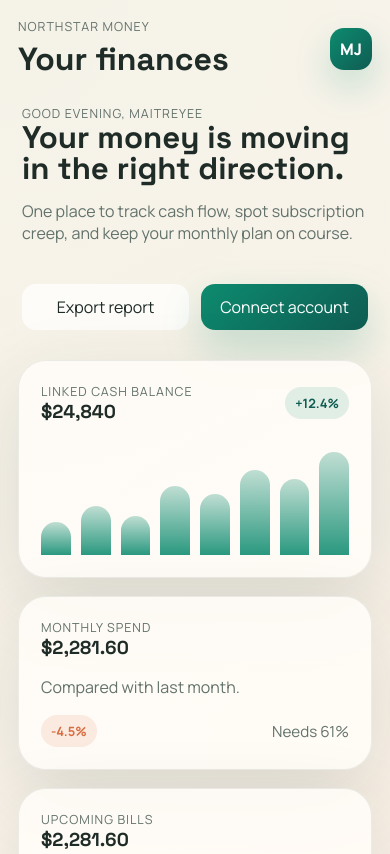
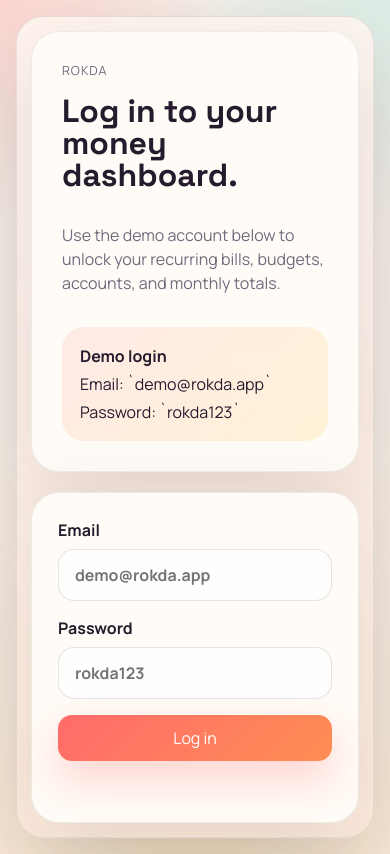
Before and after one commit to netizen-mj/financial, a plain HTML site: page index.html in a window 390 px wide. Shown: the top 854 px of the page. Drawn offline with Linux system fonts and the light colour scheme.

Commit message:
Rebrand app as Rokda mobile

```diff
--- a/app.js
+++ b/app.js
@@ -58,6 +58,11 @@ const financialSnapshot = {
   ]
 };
 
+const demoCredentials = {
+  email: "demo@rokda.app",
+  password: "rokda123"
+};
+
 const currency = new Intl.NumberFormat("en-US", {
   style: "currency",
   currency: "USD",
@@ -71,6 +76,51 @@ const currencyPrecise = new Intl.NumberFormat("en-US", {
 
 function setText(id, value) {
   document.getElementById(id).textContent = value;
+}
+
+function setupAuth() {
+  const authShell = document.getElementById("auth-shell");
+  const appShell = document.getElementById("app-shell");
+  const loginForm = document.getElementById("login-form");
+  const emailInput = document.getElementById("email-input");
+  const passwordInput = document.getElementById("password-input");
+  const authError = document.getElementById("auth-error");
+  const logoutButtons = [
+    document.getElementById("logout-button-desktop"),
+    document.getElementById("logout-button-mobile")
+  ];
+
+  function showApp() {
+    authShell.classList.add("hidden");
+    appShell.classList.remove("hidden");
+  }
+
+  function showAuth() {
+    appShell.classList.add("hidden");
+    authShell.classList.remove("hidden");
+    loginForm.reset();
+    authError.textContent = "";
+  }
+
+  function handleLogin(event) {
+    event.preventDefault();
+    const email = emailInput.value.trim().toLowerCase();
+    const password = passwordInput.value;
+
+    if (email === demoCredentials.email && password === demoCredentials.password) {
+      authError.textContent = "";
+      showApp();
+      return;
+    }
+
+    authError.textContent = "Use the demo login shown on the left to enter the app.";
+  }
+
+  loginForm.addEventListener("submit", handleLogin);
+
+  logoutButtons.forEach((button) => {
+    button.addEventListener("click", showAuth);
+  });
 }
 
 function renderOverview() {
@@ -301,3 +351,4 @@ renderBudgetDetails();
 renderGoals();
 renderAccounts();
 setupNavigation();
+setupAuth();
--- a/index.html
+++ b/index.html
@@ -3,7 +3,7 @@
   <head>
     <meta charset="UTF-8" />
     <meta name="viewport" content="width=device-width, initial-scale=1.0" />
-    <title>Northstar Money</title>
+    <title>Rokda</title>
     <link rel="preconnect" href="https://fonts.googleapis.com" />
     <link rel="preconnect" href="https://fonts.gstatic.com" crossorigin />
     <link
@@ -13,14 +13,44 @@
     <link rel="stylesheet" href="./styles.css" />
   </head>
   <body>
-    <div class="app-shell">
+    <div class="auth-shell" id="auth-shell">
+      <section class="auth-panel">
+        <div class="auth-copy">
+          <p class="eyebrow">Rokda</p>
+          <h1>Log in to your money dashboard.</h1>
+          <p class="muted">
+            Use the demo account below to unlock your recurring bills, budgets,
+            accounts, and monthly totals.
+          </p>
+          <div class="auth-hint">
+            <strong>Demo login</strong>
+            <span>Email: `demo@rokda.app`</span>
+            <span>Password: `rokda123`</span>
+          </div>
+        </div>
+        <form class="auth-card" id="login-form">
+          <label class="auth-field">
+            <span>Email</span>
+            <input id="email-input" name="email" type="email" placeholder="demo@rokda.app" required />
+          </label>
+          <label class="auth-field">
+            <span>Password</span>
+            <input id="password-input" name="password" type="password" placeholder="rokda123" required />
+          </label>
+          <button class="primary-button auth-submit" type="submit">Log in</button>
+          <p class="auth-error" id="auth-error" aria-live="polite"></p>
+        </form>
+      </section>
+    </div>
+
+    <div class="app-shell hidden" id="app-shell">
       <div class="app-frame">
         <aside class="sidebar">
           <div class="brand-block">
             <div class="brand-mark">N</div>
             <div>
               <p class="eyebrow">Personal finance</p>
-              <h1>Northstar</h1>
+              <h1>Rokda</h1>
             </div>
           </div>
 
@@ -53,10 +83,10 @@
         <main class="dashboard">
           <header class="mobile-topbar">
             <div>
-              <p class="eyebrow">Northstar Money</p>
+              <p class="eyebrow">Rokda</p>
               <h1 class="mobile-title">Your finances</h1>
             </div>
-            <button class="avatar-chip" type="button">MJ</button>
+            <button class="avatar-chip" id="logout-button-mobile" type="button">MJ</button>
           </header>
 
         <section class="view active" data-view-panel="overview">
@@ -70,7 +100,7 @@
               </p>
             </div>
             <div class="hero-actions">
-              <button class="secondary-button" type="button">Export report</button>
+              <button class="secondary-button" id="logout-button-desktop" type="button">Log out</button>
               <button class="primary-button" type="button" data-view-link="accounts">Connect account</button>
             </div>
           </header>
--- a/styles.css
+++ b/styles.css
@@ -1,18 +1,20 @@
 :root {
   color-scheme: light;
-  --bg: #f4efe7;
-  --bg-accent: #efe4d5;
-  --surface: rgba(255, 252, 247, 0.88);
-  --surface-strong: #fffaf4;
-  --surface-dark: #14312b;
-  --text: #1e2b27;
-  --muted: #62726b;
-  --line: rgba(30, 43, 39, 0.1);
-  --brand: #0d8b6f;
-  --brand-deep: #0f5c52;
-  --warn: #d96c3f;
-  --danger: #bb4d44;
-  --shadow: 0 24px 80px rgba(19, 49, 43, 0.12);
+  --bg: #fff5eb;
+  --bg-accent: #ffe1d1;
+  --surface: rgba(255, 252, 248, 0.92);
+  --surface-strong: #fffdf9;
+  --surface-dark: #20162a;
+  --text: #251b2d;
+  --muted: #74687e;
+  --line: rgba(37, 27, 45, 0.09);
+  --brand: #ff6b6b;
+  --brand-deep: #ff8e53;
+  --accent-two: #ffd166;
+  --accent-three: #6dd3ce;
+  --warn: #ff8a5b;
+  --danger: #d94f70;
+  --shadow: 0 28px 90px rgba(68, 32, 74, 0.14);
 }
 
 * {
@@ -25,43 +27,147 @@ body {
   font-family: "Manrope", sans-serif;
   color: var(--text);
   background:
-    radial-gradient(circle at top left, rgba(13, 139, 111, 0.12), transparent 28%),
-    radial-gradient(circle at right 20%, rgba(217, 108, 63, 0.11), transparent 22%),
-    linear-gradient(180deg, #f9f2e7 0%, var(--bg) 52%, #efe6d8 100%);
+    radial-gradient(circle at top left, rgba(255, 107, 107, 0.22), transparent 24%),
+    radial-gradient(circle at top right, rgba(109, 211, 206, 0.22), transparent 24%),
+    radial-gradient(circle at bottom center, rgba(255, 209, 102, 0.2), transparent 28%),
+    linear-gradient(180deg, #fff7f0 0%, var(--bg) 52%, #ffeede 100%);
 }
 
 button {
   font: inherit;
 }
 
+.hidden {
+  display: none !important;
+}
+
+.auth-shell {
+  min-height: 100vh;
+  padding: 24px;
+  display: grid;
+  place-items: center;
+}
+
+.auth-panel {
+  width: min(980px, 100%);
+  display: grid;
+  grid-template-columns: 1.1fr 0.9fr;
+  gap: 20px;
+  padding: 22px;
+  border-radius: 40px;
+  background: linear-gradient(180deg, rgba(255, 247, 240, 0.92), rgba(255, 238, 222, 0.88));
+  border: 1px solid rgba(20, 49, 43, 0.08);
+  box-shadow: 0 36px 120px rgba(19, 49, 43, 0.16);
+}
+
+.auth-copy,
+.auth-card {
+  border-radius: 28px;
+  background: var(--surface);
+  box-shadow: var(--shadow);
+  border: 1px solid rgba(20, 49, 43, 0.08);
+}
+
+.auth-copy {
+  padding: 30px;
+  display: grid;
+  gap: 16px;
+  align-content: start;
+}
+
+.auth-copy h1 {
+  margin: 0;
+  font-family: "Space Grotesk", sans-serif;
+  font-size: clamp(2rem, 4vw, 3.3rem);
+  line-height: 1;
+}
+
+.auth-hint {
+  display: grid;
+  gap: 6px;
+  padding: 18px;
+  border-radius: 22px;
+  background: linear-gradient(135deg, rgba(255, 107, 107, 0.12), rgba(255, 209, 102, 0.22));
+}
+
+.auth-card {
+  padding: 26px;
+  display: grid;
+  gap: 16px;
+  align-content: center;
+}
+
+.auth-field {
+  display: grid;
+  gap: 8px;
+  font-weight: 700;
+  color: var(--text);
+}
+
+.auth-field input {
+  width: 100%;
+  border: 1px solid rgba(20, 49, 43, 0.12);
+  border-radius: 16px;
+  padding: 14px 16px;
+  background: rgba(255, 255, 255, 0.8);
+  color: var(--text);
+  font: inherit;
+}
+
+.auth-field input:focus {
+  outline: 2px solid rgba(255, 107, 107, 0.18);
+  border-color: rgba(255, 107, 107, 0.45);
+}
+
+.auth-submit {
+  width: 100%;
+  justify-content: center;
+}
+
+.auth-error {
+  min-height: 1.2rem;
+  margin: 0;
+  color: var(--danger);
+  font-size: 0.92rem;
+}
+
 .app-shell {
   min-height: 100vh;
-  padding: 18px;
+  padding: 20px 0;
+  display: grid;
+  place-items: center;
 }
 
 .app-frame {
-  display: grid;
-  grid-template-columns: 300px minmax(0, 1fr);
-  max-width: 1280px;
-  margin: 0 auto;
-  border-radius: 36px;
+  width: min(430px, calc(100vw - 20px));
+  min-height: min(880px, calc(100vh - 24px));
+  display: block;
+  border-radius: 38px;
   overflow: hidden;
-  border: 1px solid rgba(20, 49, 43, 0.08);
-  background: rgba(255, 248, 240, 0.7);
-  box-shadow: 0 36px 120px rgba(19, 49, 43, 0.16);
+  border: 8px solid #1f1628;
+  background:
+    linear-gradient(180deg, rgba(255, 251, 247, 0.98), rgba(255, 241, 231, 0.98));
+  box-shadow:
+    0 20px 40px rgba(31, 22, 40, 0.2),
+    0 60px 120px rgba(31, 22, 40, 0.22);
+  position: relative;
 }
 
-.page-shell {
-  display: grid;
-  grid-template-columns: 300px minmax(0, 1fr);
-  min-height: 100vh;
+.app-frame::before {
+  content: "";
+  position: absolute;
+  top: 14px;
+  left: 50%;
+  transform: translateX(-50%);
+  width: 120px;
+  height: 28px;
+  border-radius: 999px;
+  background: #1f1628;
+  z-index: 2;
 }
 
 .sidebar {
-  padding: 28px;
-  border-right: 1px solid var(--line);
-  background: rgba(255, 250, 243, 0.7);
-  backdrop-filter: blur(18px);
+  display: none;
 }
 
 .brand-block,
@@ -150,7 +256,7 @@ button {
 }
 
 .sidebar-card.highlight {
-  background: linear-gradient(180deg, rgba(13, 139, 111, 0.1), rgba(255, 250, 244, 0.9));
+  background: linear-gradient(135deg, rgba(255, 107, 107, 0.12), rgba(109, 211, 206, 0.18));
 }
 
 .muted {
@@ -172,7 +278,7 @@ button {
   height: 100%;
   width: 0;
   border-radius: inherit;
-  background: linear-gradient(90deg, var(--brand), #64c7af);
+  background: linear-gradient(90deg, var(--brand), var(--accent-three));
 }
 
 .ghost-button,
@@ -187,7 +293,7 @@ button {
 .secondary-button {
   padding: 12px 14px;
   border-radius: 14px;
-  background: rgba(255, 255, 255, 0.75);
+  background: rgba(255, 255, 255, 0.78);
   color: var(--text);
 }
 
@@ -196,7 +302,7 @@ button {
   border-radius: 14px;
   color: white;
   background: linear-gradient(135deg, var(--brand), var(--brand-deep));
-  box-shadow: 0 18px 40px rgba(13, 139, 111, 0.22);
+  box-shadow: 0 18px 40px rgba(255, 107, 107, 0.28);
 }
 
 .text-button {
@@ -206,12 +312,12 @@ button {
 }
 
 .dashboard {
-  padding: 28px;
+  padding: 56px 16px 100px;
 }
 
 .mobile-topbar,
 .mobile-tabbar {
-  display: none;
+  display: block;
 }
 
 .mobile-title {
@@ -224,7 +330,7 @@ button {
   height: 42px;
   border: 0;
   border-radius: 14px;
-  background: linear-gradient(135deg, var(--brand), var(--brand-deep));
+  background: linear-gradient(135deg, var(--accent-three), #57b8ff);
   color: #fff;
   font-weight: 800;
   box-shadow: 0 16px 36px rgba(13, 139, 111, 0.22);
@@ -239,6 +345,7 @@ button {
 }
 
 .hero {
+  flex-direction: column;
   justify-content: space-between;
   gap: 24px;
   margin-bottom: 22px;
@@ -246,9 +353,9 @@ button {
 }
 
 .hero h2 {
-  font-size: clamp(2rem, 3vw, 3.4rem);
+  font-size: clamp(2rem, 8vw, 2.8rem);
   line-height: 1;
-  max-width: 11ch;
+  max-width: none;
 }
 
 .hero-copy {
@@ -258,7 +365,9 @@ button {
 
 .hero-actions {
   gap: 12px;
-  align-self: flex-start;
+  align-self: stretch;
+  width: 100%;
+  flex-wrap: wrap;
 }
 
 .hero-grid,
@@ -270,12 +379,12 @@ button {
 }
 
 .hero-grid {
-  grid-template-columns: 1.4fr 1fr 1fr;
+  grid-template-columns: 1fr;
   margin-bottom: 18px;
 }
 
 .content-grid {
-  grid-template-columns: 1.2fr 0.8fr 0.8fr;
+  grid-template-columns: 1fr;
 }
 
 .single-column-grid {
@@ -283,16 +392,17 @@ button {
 }
 
 .goal-grid {
-  grid-template-columns: 1.1fr 0.9fr;
+  grid-template-columns: 1fr;
 }
 
 .panel {
-  padding: 22px;
+  padding: 20px;
+  border-radius: 24px;
 }
 
 .large-panel,
 .wide-panel {
-  grid-column: span 2;
+  grid-column: span 1;
 }
 
 .panel-heading,
@@ -314,12 +424,12 @@ button {
 
 .trend-pill.positive,
 .section-tag {
-  background: rgba(13, 139, 111, 0.12);
-  color: var(--brand-deep);
+  background: rgba(109, 211, 206, 0.18);
+  color: #167a73;
 }
 
 .trend-pill.negative {
-  background: rgba(217, 108, 63, 0.12);
+  background: rgba(255, 107, 107, 0.14);
   color: var(--warn);
 }
 
@@ -347,7 +457,7 @@ button {
 .sparkline span {
   display: block;
   border-radius: 999px 999px 10px 10px;
-  background: linear-gradient(180deg, rgba(13, 139, 111, 0.26), rgba(13, 139, 111, 0.88));
+  background: linear-gradient(180deg, rgba(255, 107, 107, 0.26), rgba(255, 142, 83, 0.9));
 }
 
 .sparkline span:nth-child(1) { height: 30%; }
@@ -399,7 +509,7 @@ button {
   display: block;
   height: 100%;
   border-radius: inherit;
-  background: linear-gradient(90deg, var(--brand), #57c0a7);
+  background: linear-gradient(90deg, var(--brand), var(--accent-three));
 }
 
 .progress-fill.warn {
@@ -436,7 +546,7 @@ button {
   border: 1px solid var(--line);
   border-radius: 22px;
   padding: 16px;
-  background: rgba(255, 255, 255, 0.55);
+  background: linear-gradient(180deg, rgba(255, 255, 255, 0.84), rgba(255, 241, 231, 0.84));
 }
 
 .institution-card strong,
@@ -460,7 +570,7 @@ button {
   border-radius: 50%;
   background:
     radial-gradient(circle at center, var(--surface-strong) 48%, transparent 49%),
-    conic-gradient(var(--brand) 0deg, var(--brand) var(--ring-angle), rgba(20, 49, 43, 0.08) var(--ring-angle), rgba(20, 49, 43, 0.08) 360deg);
+    conic-gradient(var(--brand) 0deg, var(--accent-three) var(--ring-angle), rgba(20, 49, 43, 0.08) var(--ring-angle), rgba(20, 49, 43, 0.08) 360deg);
   display: grid;
   place-items: center;
 }
@@ -495,55 +605,27 @@ button {
   color: var(--brand-deep);
 }
 
-@media (max-width: 1100px) {
-  .page-shell,
-  .hero-grid,
-  .content-grid,
-  .goal-grid {
-    grid-template-columns: 1fr;
+@media (max-width: 900px) {
+  .auth-shell {
+    padding: 16px;
   }
 
-  .sidebar {
-    border-right: 0;
-    border-bottom: 1px solid var(--line);
+  .auth-panel {
+    grid-template-columns: 1fr;
+    border-radius: 28px;
+    padding: 14px;
   }
 
-  .large-panel,
-  .wide-panel {
-    grid-column: span 1;
-  }
-
-  .hero {
-    flex-direction: column;
-    align-items: flex-start;
-  }
-
-  .view-hero {
-    flex-direction: column;
-  }
-}
-
-@media (max-width: 900px) {
   .app-shell {
     padding: 0;
   }
 
   .app-frame {
-    max-width: 430px;
+    width: 100vw;
     min-height: 100vh;
-    display: block;
     border-radius: 0;
-    border: 0;
+    border-width: 0;
     box-shadow: none;
-  }
-
-  .page-shell {
-    display: block;
-    min-height: auto;
-  }
-
-  .sidebar {
-    display: none;
   }
 
   .dashboard {
@@ -560,7 +642,6 @@ button {
   .mobile-tabbar {
     position: sticky;
     bottom: 0;
-    grid-column: 1 / -1;
     display: grid;
     grid-template-columns: repeat(5, 1fr);
     gap: 8px;
@@ -592,11 +673,6 @@ button {
     font-size: clamp(1.9rem, 8vw, 2.4rem);
   }
 
-  .hero-actions {
-    width: 100%;
-    flex-wrap: wrap;
-  }
-
   .primary-button,
   .secondary-button {
     flex: 1 1 160px;
```
